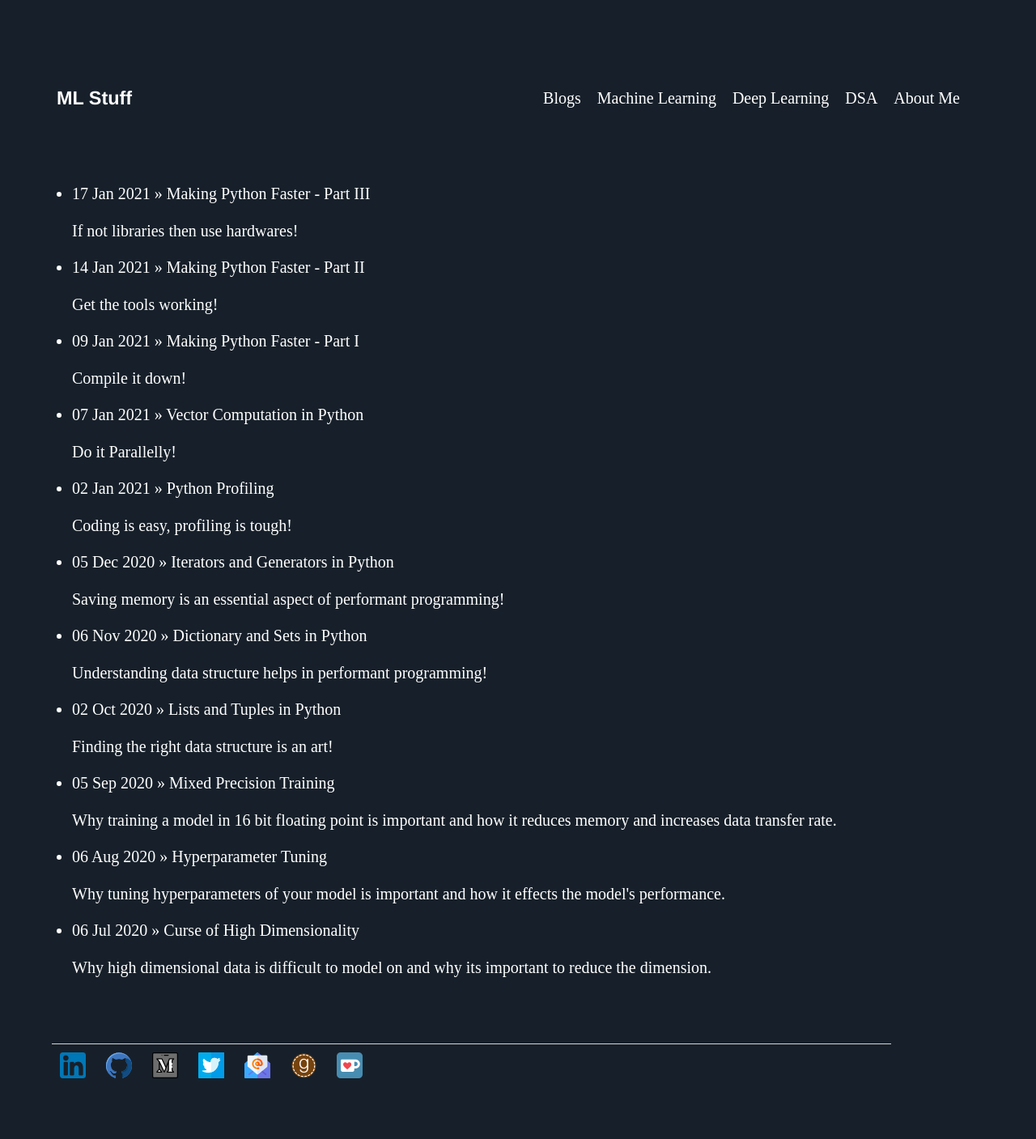
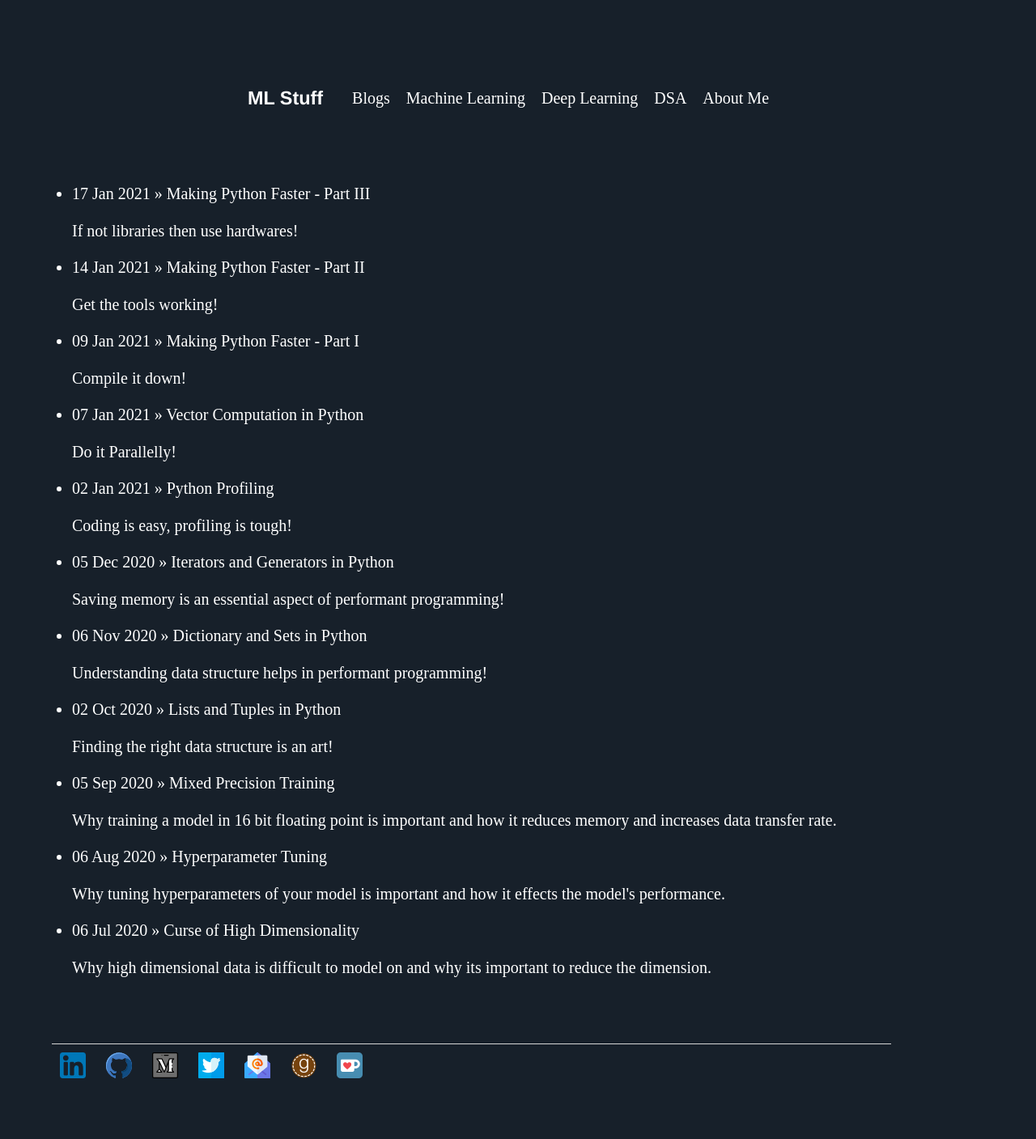
Before and after one commit to Mayurji/mayurji.github.io, a Jekyll site: the page built from index.html, in a window 1280 px wide. Shown: the whole page at 81% size. Built offline with Jekyll 4.4.1, drawn with Linux system fonts in a browser that asks for light colours; nearby versions of some CDN libraries.

Commit message:
Update main.css

```diff
--- a/css/main.css
+++ b/css/main.css
@@ -7,7 +7,8 @@ nav {
     background: #17202a;
     color: #fff;
     display: flex;
-    justify-content: space-between;
+    /*justify-content: space-between;*/
+    justify-content: center;
 }
 nav .mainMenu {
     display: flex;
```
